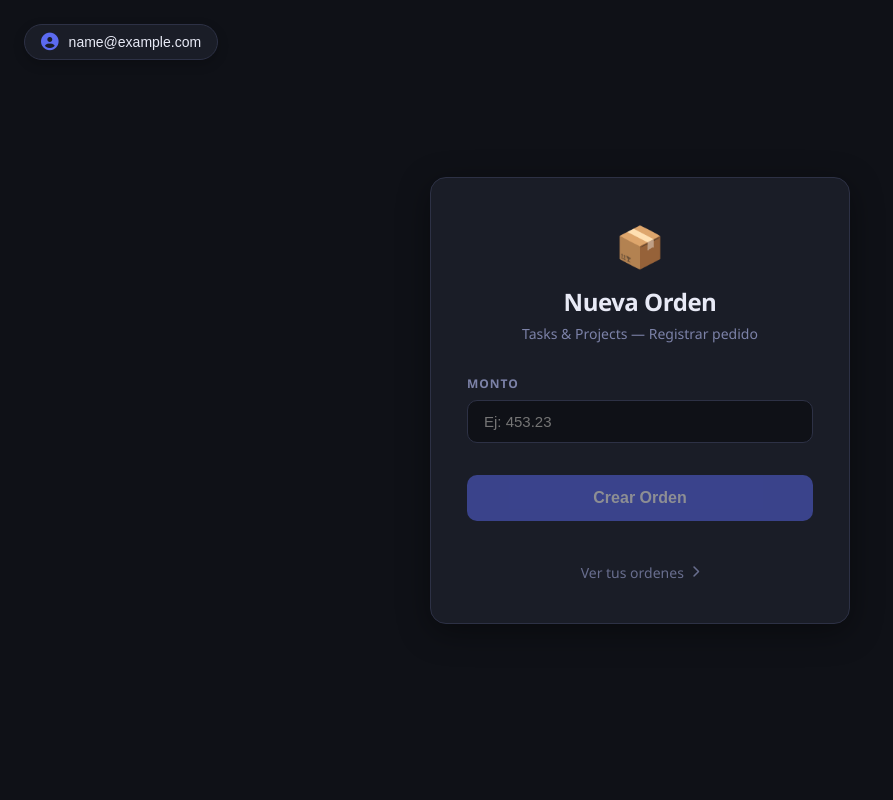
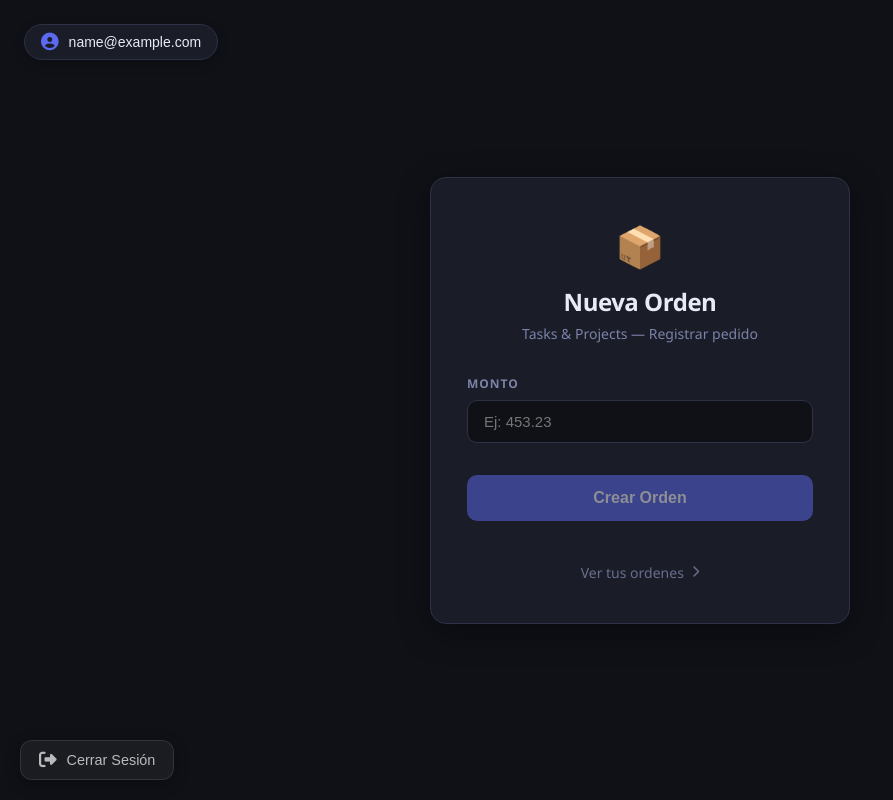
Before and after one commit to j-olivera/frontend-tareas-proyectos, an Angular app: page /order-create in a window 1280 px wide. Shown: the whole page, without its empty margins (0-893 px from the left). Built offline with nearby package versions, Linux system fonts and the light colour scheme; sample sign-in values are in the browser's storage.

Commit message:
funcion logout + ux

```diff
--- a/src/app/features/order/create/order-create.component.html
+++ b/src/app/features/order/create/order-create.component.html
@@ -61,4 +61,6 @@
 
     </form>
   </div>
+
+  <app-logout></app-logout>
 </div>
--- a/src/app/features/order/create/order-create.component.ts
+++ b/src/app/features/order/create/order-create.component.ts
@@ -4,11 +4,12 @@ import { FormBuilder, FormGroup, ReactiveFormsModule, Validators } from '@angula
 import { OrderService } from '../../../core/services/order/order.service';
 import { HandleError } from '../../../core/model/h-error/handle-error';
 import { Router, RouterModule } from '@angular/router';
+import { LogoutComponent } from '../../../shared/components/logout/logout.component';
 
 @Component({
   selector: 'app-order-create',
   standalone: true,
-  imports: [CommonModule, ReactiveFormsModule, RouterModule],
+  imports: [CommonModule, ReactiveFormsModule, RouterModule, LogoutComponent],
   templateUrl: './order-create.component.html',
   styleUrls: ['./order-create.component.css']
 })
--- a/src/app/features/order/view/order-view.component.html
+++ b/src/app/features/order/view/order-view.component.html
@@ -79,4 +79,6 @@
             <span class="dot"></span> Actualizando cada 30 segundos
         </div>
     </div>
+
+    <app-logout></app-logout>
 </div>
--- a/src/app/features/order/view/order-view.component.ts
+++ b/src/app/features/order/view/order-view.component.ts
@@ -6,11 +6,12 @@ import { catchError, startWith, switchMap, tap } from 'rxjs/operators';
 import { takeUntilDestroyed } from '@angular/core/rxjs-interop';
 import { HandleError } from '../../../core/model/h-error/handle-error';
 import { RouterModule } from '@angular/router';
+import { LogoutComponent } from '../../../shared/components/logout/logout.component';
 
 @Component({
   selector: 'app-order-view',
   standalone: true,
-  imports: [CommonModule, RouterModule],
+  imports: [CommonModule, RouterModule, LogoutComponent],
   templateUrl: './order-view.component.html',
   styleUrl: './order-view.component.css'
 })
--- /dev/null
+++ b/src/app/shared/components/logout/logout.component.css
@@ -0,0 +1,46 @@
+.logout-btn {
+  position: fixed;
+  bottom: 20px;
+  left: 20px;
+  display: flex;
+  align-items: center;
+  gap: 10px;
+  padding: 10px 18px;
+  background: rgba(255, 255, 255, 0.05);
+  backdrop-filter: blur(10px);
+  -webkit-backdrop-filter: blur(10px);
+  border: 1px solid rgba(255, 255, 255, 0.1);
+  border-radius: 12px;
+  color: rgba(255, 255, 255, 0.7);
+  font-size: 0.9rem;
+  font-weight: 500;
+  cursor: pointer;
+  transition: all 0.3s ease;
+  z-index: 1000;
+  box-shadow: 0 4px 15px rgba(0, 0, 0, 0.3);
+}
+
+.logout-btn:hover {
+  background: rgba(255, 46, 46, 0.15);
+  border-color: rgba(255, 46, 46, 0.3);
+  color: #ff4e4e;
+  transform: translateY(-2px);
+  box-shadow: 0 6px 20px rgba(255, 78, 78, 0.2);
+}
+
+.logout-btn i {
+  font-size: 1.1rem;
+}
+
+/* Responsividad para móviles: solo icono */
+@media (max-width: 600px) {
+  .logout-btn span {
+    display: none;
+  }
+  .logout-btn {
+    padding: 12px;
+    border-radius: 50%;
+    bottom: 15px;
+    left: 15px;
+  }
+}
--- /dev/null
+++ b/src/app/shared/components/logout/logout.component.html
@@ -0,0 +1,4 @@
+<button class="logout-btn" (click)="onLogout()" title="Cerrar Sesión">
+  <i class="fa-solid fa-right-from-bracket"></i>
+  <span>Cerrar Sesión</span>
+</button>
--- /dev/null
+++ b/src/app/shared/components/logout/logout.component.ts
@@ -0,0 +1,18 @@
+import { Component, inject } from '@angular/core';
+import { CommonModule } from '@angular/common';
+import { AuthService } from '../../../core/services/auth/auth-service';
+
+@Component({
+  selector: 'app-logout',
+  standalone: true,
+  imports: [CommonModule],
+  templateUrl: './logout.component.html',
+  styleUrl: './logout.component.css'
+})
+export class LogoutComponent {
+  private authService = inject(AuthService);
+
+  onLogout(): void {
+    this.authService.logout();
+  }
+}
```
